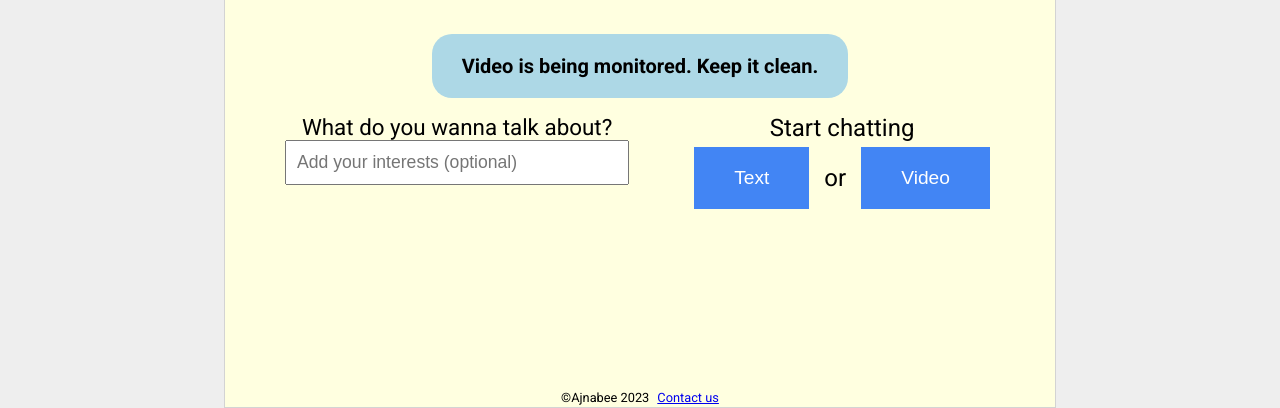
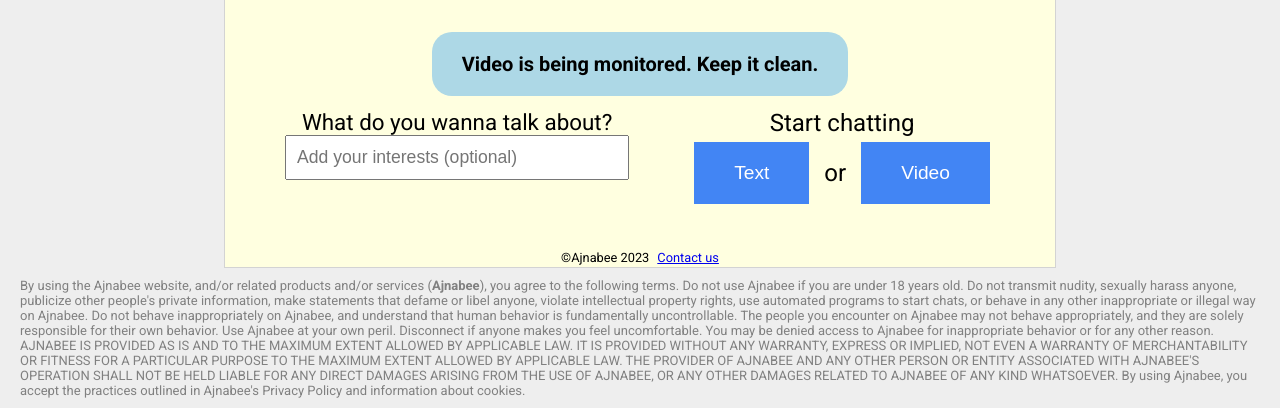
Before and after one commit to AkashKarnatak/Ajnabee, a website: page public/index.html in a window 1280 px wide. Shown: the part 392-800 px from the top of the page. Drawn offline with Linux system fonts and the light colour scheme; no server answers.

Commit message:
added disclaimer

```diff
--- a/public/css/landing.css
+++ b/public/css/landing.css
@@ -141,3 +141,9 @@
 #footer a {
   margin-left: 0.5rem;
 }
+
+#disclaimer{
+  padding: 10px 20px;
+  color: gray;
+  font-size: 13px;
+}
--- a/public/index.html
+++ b/public/index.html
@@ -80,6 +80,9 @@
         <a href="mailto://contact@ajnabee.live">Contact us</a>
       </div>
     </div>
+    <div id="disclaimer">
+      <p>By using the Ajnabee website, and/or related products and/or services (<b>Ajnabee</b>), you agree to the following terms. Do not use Ajnabee if you are under 18 years old. Do not transmit nudity, sexually harass anyone, publicize other people's private information, make statements that defame or libel anyone, violate intellectual property rights, use automated programs to start chats, or behave in any other inappropriate or illegal way on Ajnabee. Do not behave inappropriately on Ajnabee, and understand that human behavior is fundamentally uncontrollable. The people you encounter on Ajnabee may not behave appropriately, and they are solely responsible for their own behavior. Use Ajnabee at your own peril. Disconnect if anyone makes you feel uncomfortable. You may be denied access to Ajnabee for inappropriate behavior or for any other reason. AJNABEE IS PROVIDED AS IS AND TO THE MAXIMUM EXTENT ALLOWED BY APPLICABLE LAW. IT IS PROVIDED WITHOUT ANY WARRANTY, EXPRESS OR IMPLIED, NOT EVEN A WARRANTY OF MERCHANTABILITY OR FITNESS FOR A PARTICULAR PURPOSE TO THE MAXIMUM EXTENT ALLOWED BY APPLICABLE LAW. THE PROVIDER OF AJNABEE AND ANY OTHER PERSON OR ENTITY ASSOCIATED WITH AJNABEE'S OPERATION SHALL NOT BE HELD LIABLE FOR ANY DIRECT DAMAGES ARISING FROM THE USE OF AJNABEE, OR ANY OTHER DAMAGES RELATED TO AJNABEE OF ANY KIND WHATSOEVER. By using Ajnabee, you accept the practices outlined in Ajnabee's Privacy Policy and information about cookies.</p>
+    </div>
   </div>
 
   <!-- feedback popup -->
```
